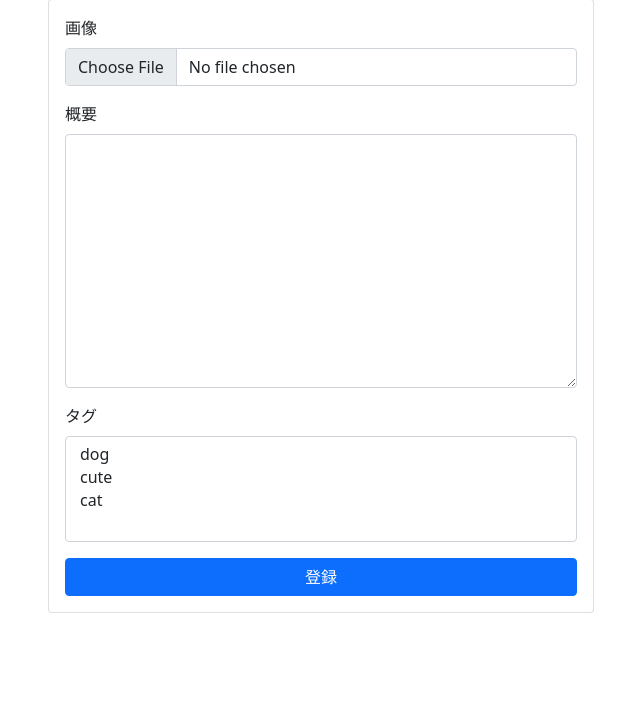
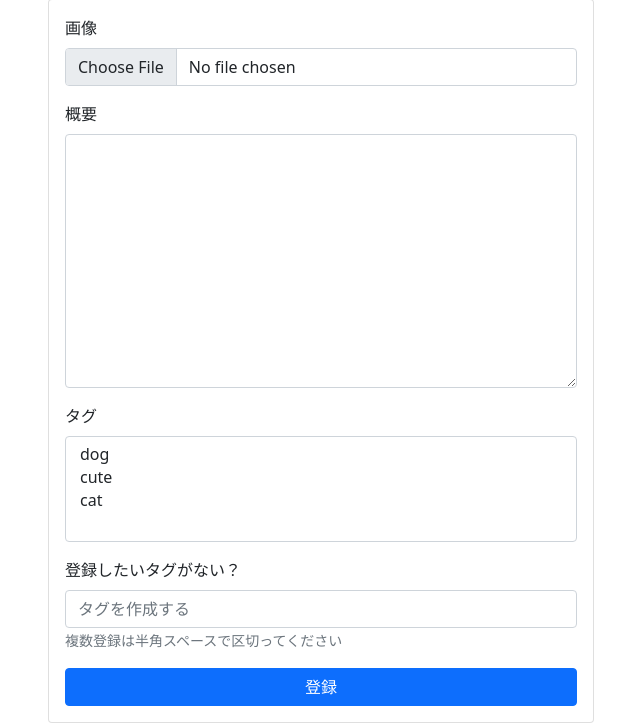
Before and after one commit to iruma-tea/album, a Django app: page /create/ in a window 1280 px wide. Shown: the part 89-812 px from the top of the page, without its empty margins (319-959 px from the left). Before the commit the page ends 702 px from the top, so only its background shows below. Run offline with Django 4.2, Linux system fonts and the light colour scheme; data comes from the database, SQL or seed files in the repository; some libraries are stand-ins or nearby versions.

Commit message:
tagの新規登録のロジックを追加

```diff
--- a/src/album/templates/album/photo_create.html
+++ b/src/album/templates/album/photo_create.html
@@ -22,6 +22,11 @@
                             <label class="form-label">タグ</label>
                             {{ form.tags | add_class:'form-control' }}
                         </div>
+                        <div class="mb-3">
+                            <label class="form-label">登録したいタグがない？</label>
+                            <input type="text" name="new_tag" class="form-control" id="id_new_tag" placeholder="タグを作成する" />
+                            <small class="form-text form-muted">複数登録は半角スペースで区切ってください</small>
+                        </div>
                         <div class="d-grid gap-2">
                             <button type="submit" class="btn btn-primary">登録</button>
                         </div>
--- a/src/album/views.py
+++ b/src/album/views.py
@@ -1,4 +1,4 @@
-from django.shortcuts import get_object_or_404
+from django.shortcuts import redirect, get_object_or_404
 from django.views.generic import ListView, DetailView, CreateView
 from .models import Tag, Photo
 from django.urls import reverse_lazy
@@ -63,3 +63,17 @@ class PhotoCreateView(CreateView):
     template_name = "album/photo_create.html"
     fields = "__all__"
     success_url = reverse_lazy("photo-list")
+
+    def form_valid(self, form):
+        photo = form.save()
+        new_tag = self.request.POST.get("new_tag")
+
+        if new_tag:
+            print('追加前:', photo.tags.all())
+            for tag in new_tag.split():
+                is_exists = Tag.objects.filter(name=tag)
+                if not is_exists:
+                    Tag.objects.create(name=tag)
+                photo.tags.add(tag)
+            print('追加後:', photo.tags.all())
+        return redirect("photo-list")
```
